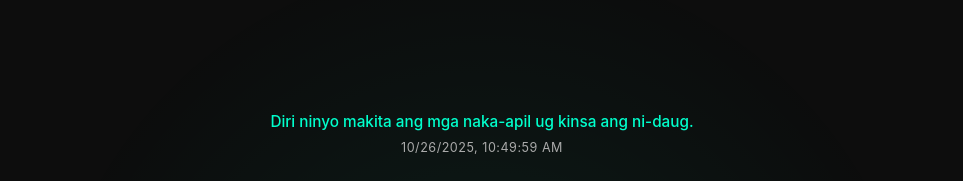
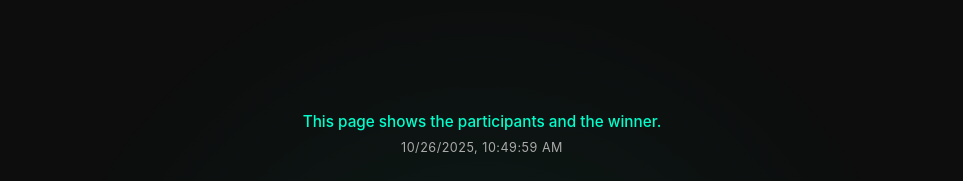
Before and after one commit to lxxryc/liveresult, a plain HTML site: page index.html in a window 1280 px wide. Shown: the top 181 px of the page, without its empty margins (158-1121 px from the left). Drawn offline with Linux system fonts and the light colour scheme.

Commit message:
Update index.html

```diff
--- a/index.html
+++ b/index.html
@@ -163,7 +163,7 @@ h1 {
 >
 <div class="overlay"></div>
 
-<h1>Diri ninyo makita ang mga naka-apil ug kinsa ang ni-daug.</h1>
+<h1>This page shows the participants and the winner.</h1>
 <div id="localTimer">Loading time...</div>
 
 <div class="video-wrapper" id="videoContainer">
```
